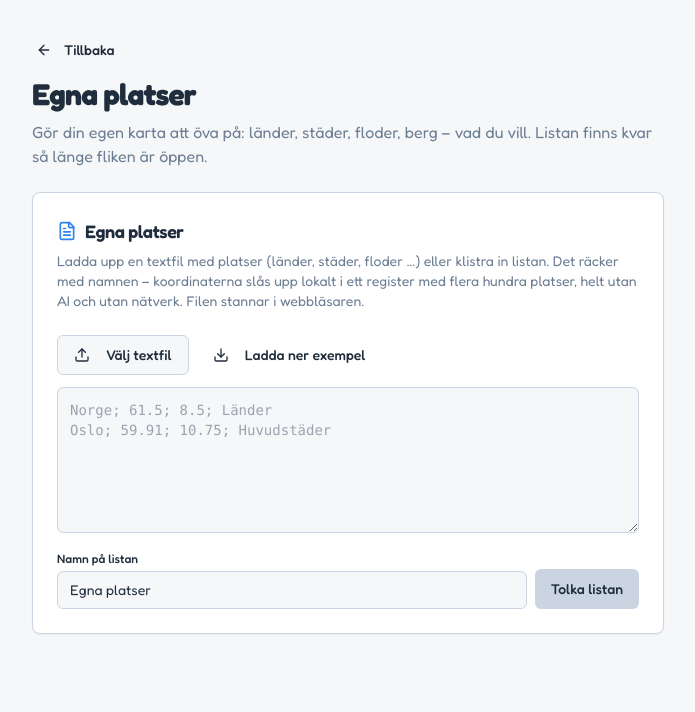
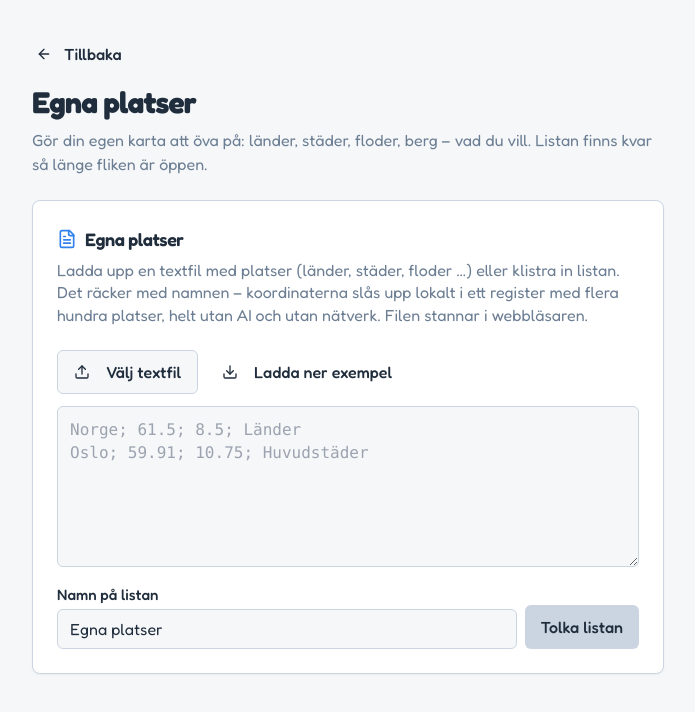
Before and after one commit to magnusfroste/map-game, a React (Vite) app: page /egna in a window 1280 px wide. Shown: the top 712 px of the page, without its empty margins (292-987 px from the left). Built offline with nearby package versions, Linux system fonts and the light colour scheme; the HTML template or start-up script is replaced by a standard one.

Commit message:
ux: 44 px träffytor, läsbar textstorlek och ren touch på iPad

```diff
--- a/index.html
+++ b/index.html
@@ -30,7 +30,8 @@
 
     <meta charset="UTF-8" />
     <meta name="viewport" content="width=device-width, initial-scale=1.0" />
-</head>
+  <!-- ux-lager --><link rel="stylesheet" href="/ux.css">
+  </head>
 
   <body>
     <div id="root"></div>
--- /dev/null
+++ b/public/ux.css
@@ -0,0 +1,101 @@
+/* ux.css — gemensamt UX-lager för skolapparnas spel.
+   Tre saker, inget mer:
+   1) träffytor minst 44×44 px (Apple HIG, barns fingrar är mindre exakta),
+   2) läsbar text: inget under 15 px i speltext,
+   3) inget iPad-strul: dubbeltryckszoom, långtrycksmeny, bilddrag,
+      gummisnoddsscroll och 300 ms fördröjning på tryck.
+   Inga färger, inga skuggor, inga ramar — appens eget utseende är orört. */
+
+:root {
+  --ux-tap: 44px;
+}
+
+/* ---- 1. Touch: tryck ska kännas direkt ---------------------------------- */
+html {
+  -webkit-text-size-adjust: 100%;
+  text-size-adjust: 100%;
+}
+body {
+  overscroll-behavior: none;
+  -webkit-touch-callout: none;
+}
+button,
+a,
+[role="button"],
+input,
+select,
+textarea,
+label {
+  touch-action: manipulation; /* ingen 300 ms väntan, ingen dubbeltryckszoom */
+  -webkit-tap-highlight-color: rgba(0, 0, 0, 0.1);
+}
+
+/* ---- 2. Ingen oavsiktlig textmarkering eller bilddrag ------------------ */
+button,
+[role="button"],
+.btn,
+img,
+svg,
+canvas {
+  -webkit-user-select: none;
+  user-select: none;
+}
+img,
+svg {
+  -webkit-user-drag: none;
+}
+
+/* ---- 3. Träffyta ------------------------------------------------------- */
+button,
+[role="button"] {
+  min-height: var(--ux-tap);
+}
+button[class*="icon"],
+[role="button"][class*="icon"] {
+  min-width: var(--ux-tap);
+}
+
+/* ---- 4. Läsbar text: små Tailwind-steg lyfts till barnnivå ------------- */
+.text-xs,
+.text-\[10px\],
+.text-\[11px\],
+.text-\[12px\],
+.text-\[13px\] {
+  font-size: 0.9375rem !important; /* 15 px */
+  line-height: 1.35 !important;
+}
+.text-sm {
+  font-size: 1rem !important; /* 16 px */
+  line-height: 1.4 !important;
+}
+small {
+  font-size: 0.875rem !important;
+}
+
+/* ---- 5. Fokus ska synas (tangentbord, switch, ögonstyrning) ------------ */
+:focus-visible {
+  outline: 3px solid #1d4ed8;
+  outline-offset: 2px;
+}
+
+/* ---- 6. Tryck ska bekräftas visuellt, även utan hover ------------------ */
+@media (hover: none) {
+  button:active,
+  [role="button"]:active,
+  .btn:active,
+  a:active {
+    filter: brightness(0.92);
+  }
+}
+
+/* ---- 7. Respektera inställningen "minska rörelse" ---------------------- */
+@media (prefers-reduced-motion: reduce) {
+  *,
+  *::before,
+  *::after {
+    animation-duration: 0.01ms !important;
+    animation-iteration-count: 1 !important;
+    transition-duration: 0.01ms !important;
+    scroll-behavior: auto !important;
+  }
+}
```
